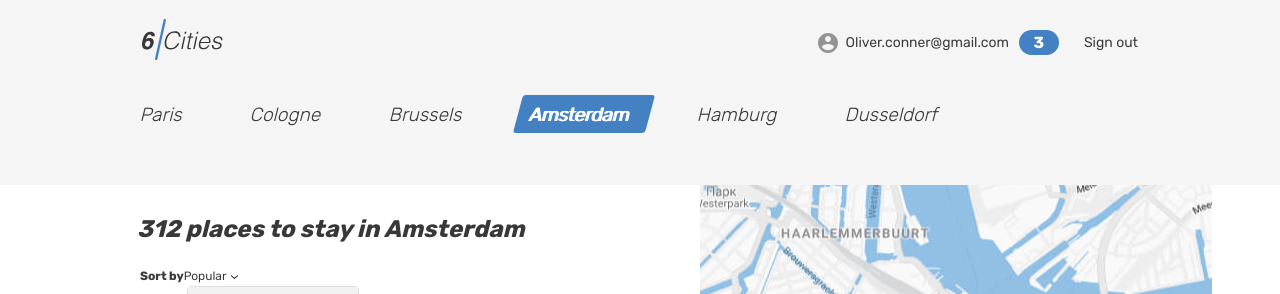
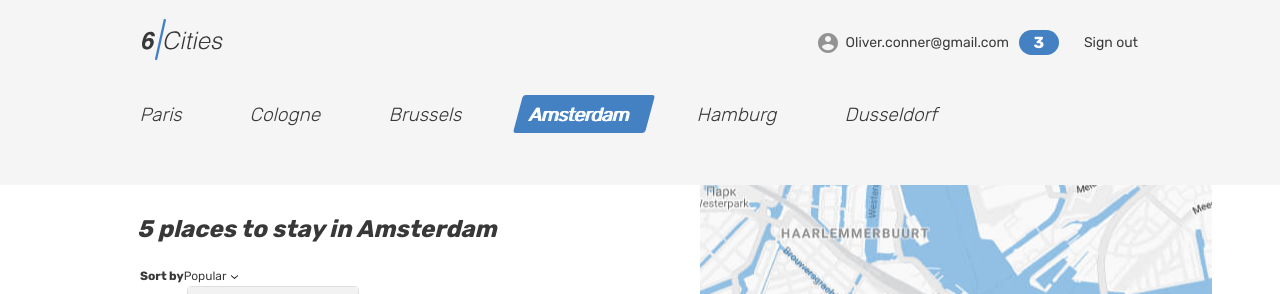
Before and after one commit to htmlacademy-react/638417-six-cities-3, a React (Vite) app: page / in a window 1280 px wide. Shown: the top 294 px of the page. Built offline with nearby package versions, Linux system fonts and the light colour scheme.

Commit message:
Layout for Routing

```diff
--- a/src/components/app/app.tsx
+++ b/src/components/app/app.tsx
@@ -1,10 +1,13 @@
-import { AppRoute } from '../../consts';
+import { AppRoute, AuthorizationStatus } from '../../consts';
+import {HelmetProvider} from 'react-helmet-async';
 import EmptyScreen from '../../pages/empty-screen/empty-screen';
 import FavoritesScreen from '../../pages/favorites-screen/favorites-screen';
 import LoginScreen from '../../pages/login-screen/login-screen';
 import MainScreen from '../../pages/main-screen/main-screen';
 import {Route, BrowserRouter, Routes} from 'react-router-dom';
 import OfferScreen from '../../pages/offer-screen/offer-screen';
+import PrivateRoute from '../private-route/private-route';
+import Layout from '../layout/layout';
 
 type AppScreenProps = {
   cardsNumber: number;
@@ -12,10 +15,15 @@ type AppScreenProps = {
 
 function App({cardsNumber}: AppScreenProps): JSX.Element {
   return (
+    <HelmetProvider>
       <BrowserRouter>
         <Routes>
           <Route
             path={AppRoute.Root}
+            element={<Layout />}
+          >
+            <Route
+              index
               element={<MainScreen cardsNumber={cardsNumber} />}
             />
             <Route
@@ -24,7 +32,11 @@ function App({cardsNumber}: AppScreenProps): JSX.Element {
             />
             <Route
               path={AppRoute.Favorites}
-          element={<FavoritesScreen />}
+              element={
+                <PrivateRoute authorizationStatus = {AuthorizationStatus.Auth}>
+                  <FavoritesScreen />
+                </PrivateRoute>
+              }
             />
             <Route
               path={`${AppRoute.Offer}/:id`}
@@ -34,8 +46,10 @@ function App({cardsNumber}: AppScreenProps): JSX.Element {
               path="*"
               element={<EmptyScreen />}
             />
+          </Route>
         </Routes>
       </BrowserRouter>
+    </HelmetProvider>
   );
 }
 
--- /dev/null
+++ b/src/components/layout/layout.tsx
@@ -0,0 +1,75 @@
+import { Outlet, useLocation } from 'react-router-dom';
+import { AppRoute } from '../../consts';
+
+const getLayoutState = (pathName: AppRoute) => {
+  let rootClassName = '';
+  let linkCalssName = '';
+  let isRenderUser = false;
+
+  if (pathName === AppRoute.Root) {
+    rootClassName = 'page--gray page--main';
+    linkCalssName = 'header__logo-link--active';
+    isRenderUser = true;
+  } else if (pathName === AppRoute.Login) {
+    rootClassName = 'page--gray page--login';
+  } else if (pathName === AppRoute.Favorites || pathName === AppRoute.Offer) {
+    isRenderUser = true;
+  }
+
+  return { rootClassName , linkCalssName, isRenderUser };
+};
+
+function Layout(): JSX.Element {
+  const { pathname } = useLocation();
+  const { rootClassName , linkCalssName, isRenderUser } = getLayoutState(pathname as AppRoute);
+
+  return (
+    <div className={`page ${rootClassName }`}>
+      <header className="header">
+        <div className="container">
+          <div className="header__wrapper">
+            <div className="header__left">
+              <a className={`header__logo-link ${linkCalssName}`}>
+                <img
+                  className="header__logo"
+                  src="img/logo.svg"
+                  alt="6 cities logo"
+                  width={81}
+                  height={41}
+                />
+              </a>
+            </div>
+            {
+              isRenderUser ? (
+                <nav className="header__nav">
+                  <ul className="header__nav-list">
+                    <li className="header__nav-item user">
+                      <a
+                        className="header__nav-link header__nav-link--profile"
+                        href="#"
+                      >
+                        <div className="header__avatar-wrapper user__avatar-wrapper"></div>
+                        <span className="header__user-name user__name">
+                          Oliver.conner@gmail.com
+                        </span>
+                        <span className="header__favorite-count">3</span>
+                      </a>
+                    </li>
+                    <li className="header__nav-item">
+                      <a className="header__nav-link" href="#">
+                        <span className="header__signout">Sign out</span>
+                      </a>
+                    </li>
+                  </ul>
+                </nav>
+              ) : null
+            }
+          </div>
+        </div>
+      </header>
+      <Outlet />
+    </div>
+  );
+}
+
+export default Layout;
--- a/src/components/private-route/private-route.tsx
+++ b/src/components/private-route/private-route.tsx
@@ -1,5 +1,5 @@
-import { AuthorizationStatus } from '../../consts';
-import LoginScreen from '../../pages/login-screen/login-screen';
+import { Navigate } from 'react-router-dom';
+import { AppRoute, AuthorizationStatus } from '../../consts';
 
 type PrivateRouteProps = {
   authorizationStatus: AuthorizationStatus;
@@ -10,7 +10,7 @@ function PrivateRoute({authorizationStatus, children}:PrivateRouteProps): JSX.El
   return (
     authorizationStatus === AuthorizationStatus.Auth
       ? children
-      : <LoginScreen />
+      : <Navigate to={AppRoute.Login} />
   );
 }
 
--- a/src/pages/empty-screen/empty-screen.tsx
+++ b/src/pages/empty-screen/empty-screen.tsx
@@ -3,10 +3,10 @@ import { AppRoute } from '../../consts';
 
 function EmptyScreen (): JSX.Element {
   return (
-    <>
+    <div style={{textAlign: 'center'}}>
       <h2>404 Not Found</h2>
-      <Link to={AppRoute.Root}>Home</Link>
-    </>
+      <Link to={AppRoute.Root} style={{textDecoration: 'underline'}}>Home</Link>
+    </div>
   );
 }
 
--- a/src/pages/favorites-screen/favorites-screen.tsx
+++ b/src/pages/favorites-screen/favorites-screen.tsx
@@ -1,44 +1,6 @@
 function FavoritesScreen (): JSX.Element {
   return (
-    <div className="page">
-      <header className="header">
-        <div className="container">
-          <div className="header__wrapper">
-            <div className="header__left">
-              <a className="header__logo-link" href="main.html">
-                <img
-                  className="header__logo"
-                  src="img/logo.svg"
-                  alt="6 cities logo"
-                  width={81}
-                  height={41}
-                />
-              </a>
-            </div>
-            <nav className="header__nav">
-              <ul className="header__nav-list">
-                <li className="header__nav-item user">
-                  <a
-                    className="header__nav-link header__nav-link--profile"
-                    href="#"
-                  >
-                    <div className="header__avatar-wrapper user__avatar-wrapper"></div>
-                    <span className="header__user-name user__name">
-                  Oliver.conner@gmail.com
-                    </span>
-                    <span className="header__favorite-count">3</span>
-                  </a>
-                </li>
-                <li className="header__nav-item">
-                  <a className="header__nav-link" href="#">
-                    <span className="header__signout">Sign out</span>
-                  </a>
-                </li>
-              </ul>
-            </nav>
-          </div>
-        </div>
-      </header>
+    <>
       <main className="page__main page__main--favorites">
         <div className="page__favorites-container container">
           <section className="favorites">
@@ -222,7 +184,7 @@ function FavoritesScreen (): JSX.Element {
           />
         </a>
       </footer>
-    </div>
+    </>
 
   );
 }
--- a/src/pages/login-screen/login-screen.tsx
+++ b/src/pages/login-screen/login-screen.tsx
@@ -1,23 +1,5 @@
 function LoginScreen (): JSX.Element {
   return (
-    <div className="page page--gray page--login">
-      <header className="header">
-        <div className="container">
-          <div className="header__wrapper">
-            <div className="header__left">
-              <a className="header__logo-link" href="main.html">
-                <img
-                  className="header__logo"
-                  src="img/logo.svg"
-                  alt="6 cities logo"
-                  width={81}
-                  height={41}
-                />
-              </a>
-            </div>
-          </div>
-        </div>
-      </header>
     <main className="page__main page__main--login">
       <div className="page__login-container container">
         <section className="login">
@@ -57,8 +39,6 @@ function LoginScreen (): JSX.Element {
         </section>
       </div>
     </main>
-    </div>
-
   );
 }
 
--- a/src/pages/main-screen/main-screen.tsx
+++ b/src/pages/main-screen/main-screen.tsx
@@ -6,45 +6,6 @@ type MainScreenProps = {
 
 function MainScreen({cardsNumber}: MainScreenProps): JSX.Element {
   return (
-    <div className="page page--gray page--main">
-      <header className="header">
-        <div className="container">
-          <div className="header__wrapper">
-            <div className="header__left">
-              <a className="header__logo-link header__logo-link--active">
-                <img
-                  className="header__logo"
-                  src="img/logo.svg"
-                  alt="6 cities logo"
-                  width={81}
-                  height={41}
-                />
-              </a>
-            </div>
-            <nav className="header__nav">
-              <ul className="header__nav-list">
-                <li className="header__nav-item user">
-                  <a
-                    className="header__nav-link header__nav-link--profile"
-                    href="#"
-                  >
-                    <div className="header__avatar-wrapper user__avatar-wrapper"></div>
-                    <span className="header__user-name user__name">
-                  Oliver.conner@gmail.com
-                    </span>
-                    <span className="header__favorite-count">3</span>
-                  </a>
-                </li>
-                <li className="header__nav-item">
-                  <a className="header__nav-link" href="#">
-                    <span className="header__signout">Sign out</span>
-                  </a>
-                </li>
-              </ul>
-            </nav>
-          </div>
-        </div>
-      </header>
     <main className="page__main page__main--index">
       <h1 className="visually-hidden">Cities</h1>
       <div className="tabs">
@@ -87,7 +48,7 @@ function MainScreen({cardsNumber}: MainScreenProps): JSX.Element {
         <div className="cities__places-container container">
           <section className="cities__places places">
             <h2 className="visually-hidden">Places</h2>
-              <b className="places__found">312 places to stay in Amsterdam</b>
+            <b className="places__found">{cardsNumber} places to stay in Amsterdam</b>
             <form className="places__sorting" action="#" method="get">
               <span className="places__sorting-caption">Sort by</span>
               <span className="places__sorting-type" tabIndex={0}>
@@ -115,9 +76,11 @@ function MainScreen({cardsNumber}: MainScreenProps): JSX.Element {
               </ul>
             </form>
             <div className="cities__places-list places__list tabs__content">
-                {Array.from({ length: cardsNumber }).map(() => (
               <Card key={'card'} />
-                ))}
+              <Card key={'card'} />
+              <Card key={'card'} />
+              <Card key={'card'} />
+              <Card key={'card'} />
             </div>
           </section>
           <div className="cities__right-section">
@@ -126,8 +89,6 @@ function MainScreen({cardsNumber}: MainScreenProps): JSX.Element {
         </div>
       </div>
     </main>
-    </div>
-
   );
 }
 
```
Lines whose indentation alone changed are shown as unchanged.
